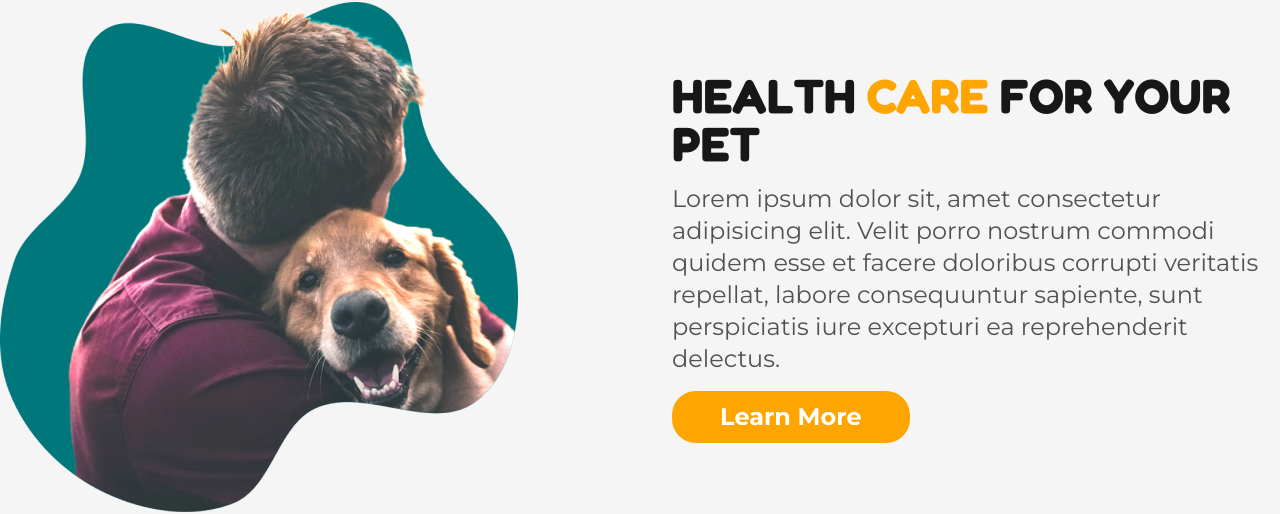
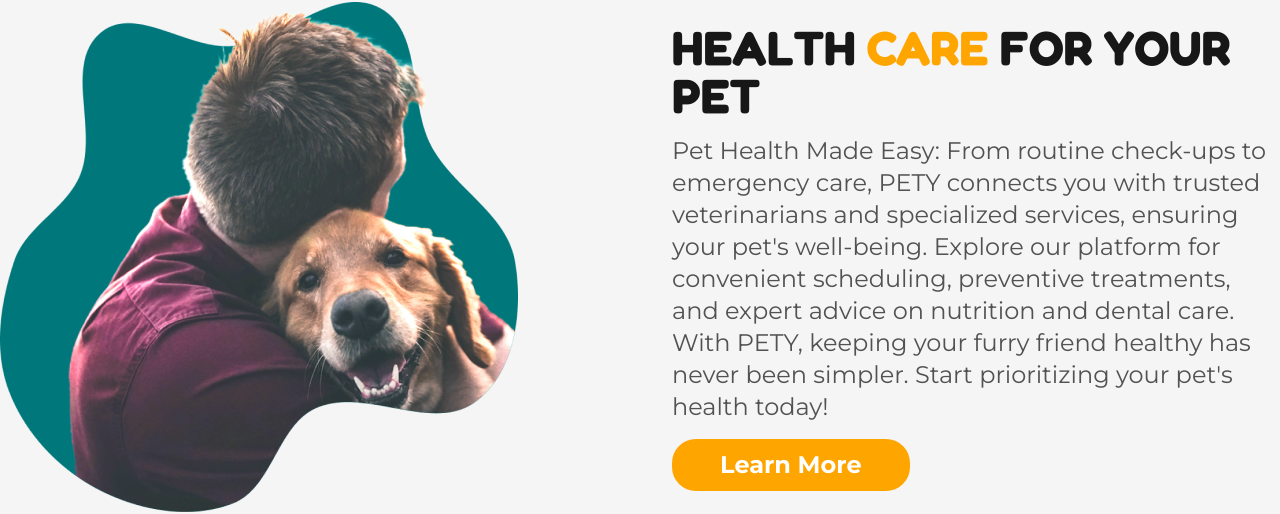
Before and after one commit to AhmedZahran15/Pety---Pet-Care, a React (Vite) app: page / in a window 1280 px wide. Shown: the part 688-1202 px from the top of the page. Built offline with nearby package versions, Linux system fonts and the light colour scheme; no server answers; what react-geocode would draw is missing.

Commit message:
refactor: Update HeroSection content for improved pet health messaging

```diff
--- a/src/Pages/HomePage/HeroSection.jsx
+++ b/src/Pages/HomePage/HeroSection.jsx
@@ -14,10 +14,13 @@ const HeroSection = () => {
           HEALTH <span className="text-secondary">CARE</span> FOR YOUR PET
         </div>
         <div className=" font-['Montserrat'] text-xl font-normal text-neutral-600 md:text-2xl">
-          Lorem ipsum dolor sit, amet consectetur adipisicing elit. Velit porro
-          nostrum commodi quidem esse et facere doloribus corrupti veritatis
-          repellat, labore consequuntur sapiente, sunt perspiciatis iure
-          excepturi ea reprehenderit delectus.
+          Pet Health Made Easy: From routine check-ups to emergency care, PETY
+          connects you with trusted veterinarians and specialized services,
+          ensuring your pet&apos;s well-being. Explore our platform for
+          convenient scheduling, preventive treatments, and expert advice on
+          nutrition and dental care. With PETY, keeping your furry friend
+          healthy has never been simpler. Start prioritizing your pet&apos;s
+          health today!
         </div>
         <Link
           className="w-fit rounded-3xl bg-secondary px-4 py-2 text-center font-['Montserrat'] text-2xl font-bold text-white transition-all duration-300 hover:bg-amber-400 sm:px-12  sm:py-2.5 "
```
